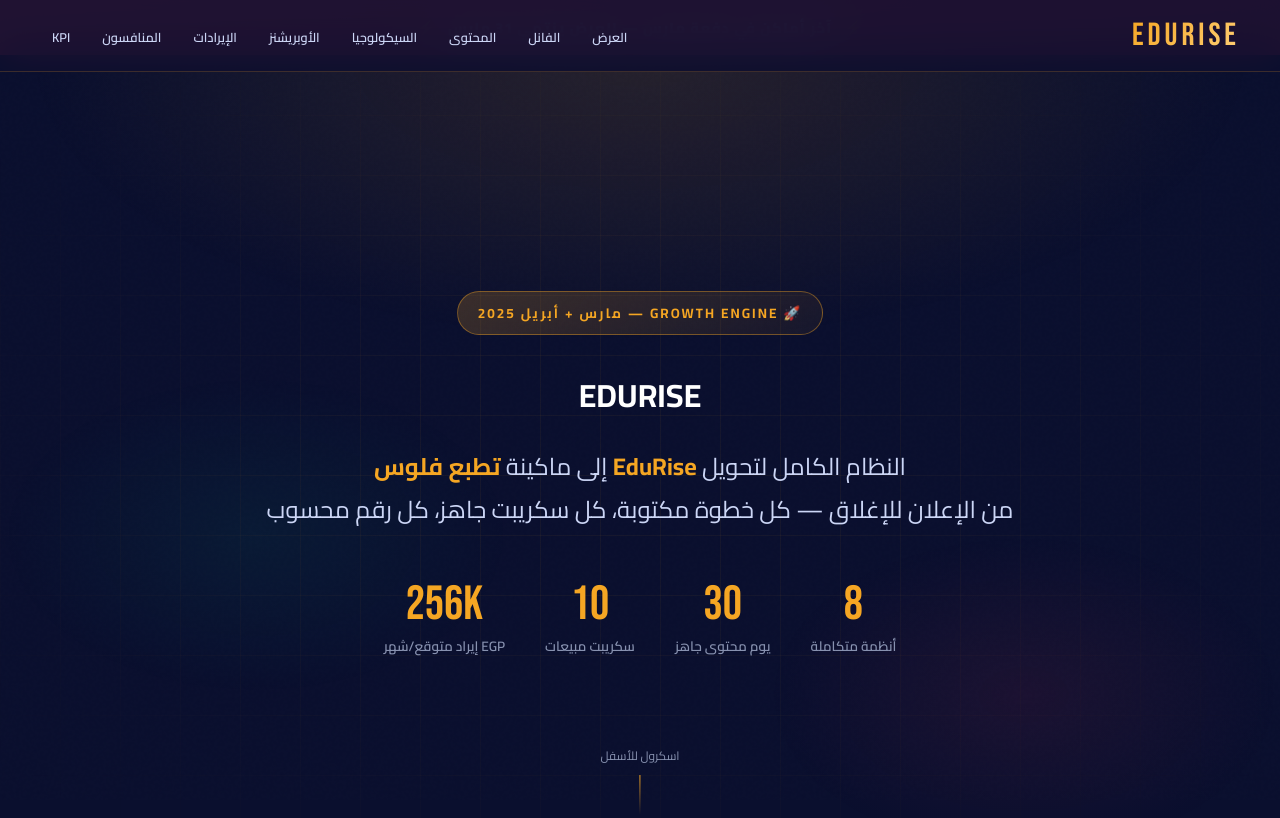
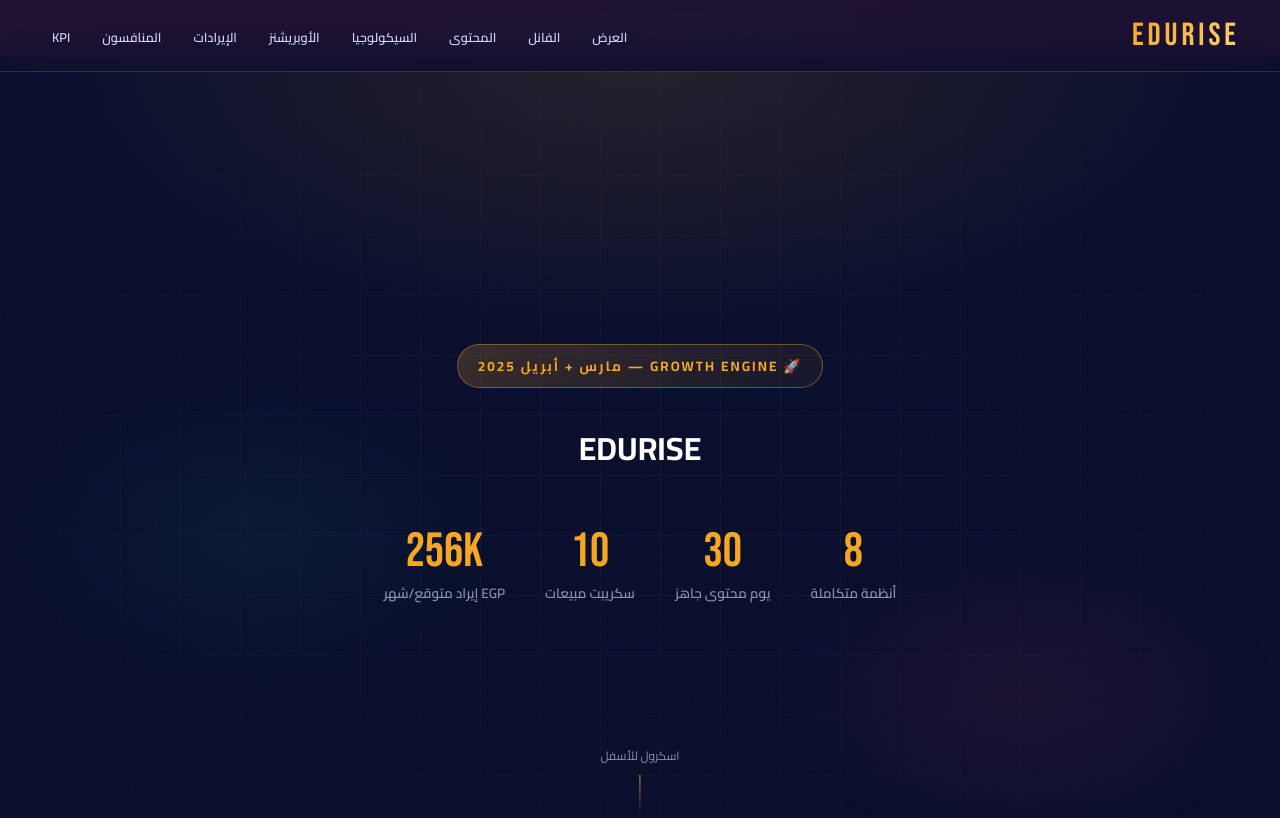
Before and after one commit to Mooopio/EDURISE-PLAN, a plain HTML site: page index.html in a window 1280 px wide. Shown: the top 818 px of the page. Drawn offline with Linux system fonts and the light colour scheme.

Commit message:
Update index.html

```diff
--- a/index.html
+++ b/index.html
@@ -1367,10 +1367,6 @@
   <div style="position:relative; z-index:1;">
     <div class="hero-tag">🚀 Growth Engine — مارس + أبريل 2025</div>
     <h1>EDURISE</h1>
-    <p class="hero-subtitle">
-      النظام الكامل لتحويل <span>EduRise</span> إلى ماكينة <span>تطبع فلوس</span><br>
-      من الإعلان للإغلاق — كل خطوة مكتوبة، كل سكريبت جاهز، كل رقم محسوب
-    </p>
     <div class="hero-stats">
       <div class="hero-stat">
         <span class="num">8</span>
```
